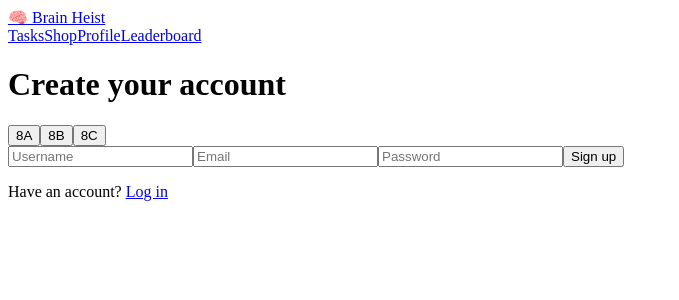
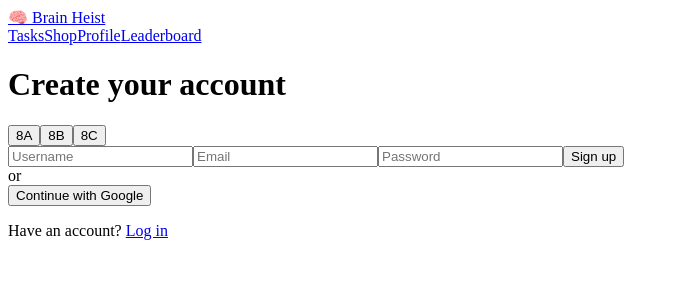
Before and after one commit to mrmemo87-cell/brain-heist, a Next.js app: page /signup in a window 1280 px wide. Shown: the top 300 px of the page, without its empty margins (0-679 px from the left). Built offline with nearby package versions, Linux system fonts and the light colour scheme; no server answers.

Commit message:
Update SignupClient.tsx

```diff
--- a/app/signup/SignupClient.tsx
+++ b/app/signup/SignupClient.tsx
@@ -29,12 +29,7 @@ export default function SignupClient() {
       return setErr(error.message);
     }
     try {
-      // Initializes profile & locks batch (must exist in DB)
-      await supabase.rpc('rpc_register', {
-        _batch: batch,
-        _username: username,
-        _avatar_url: null
-      });
+      await supabase.rpc('rpc_register', { _batch: batch, _username: username, _avatar_url: null });
     } catch (e: any) {
       setErr(e.message ?? 'Registration RPC failed');
     }
@@ -42,20 +37,24 @@ export default function SignupClient() {
     r.replace('/tasks');
   };
 
+  const signInWithGoogle = async () => {
+    setErr(null);
+    const redirectTo = `${window.location.origin}/tasks`;
+    const { error } = await supabase.auth.signInWithOAuth({
+      provider: 'google',
+      options: { redirectTo }
+    });
+    if (error) setErr(error.message);
+  };
+
   return (
     <div className="space-y-6 p-6">
       <h1 className="text-xl font-semibold">Create your account</h1>
+
       <form onSubmit={go} className="space-y-3">
         <div className="grid grid-cols-3 gap-2">
           {(['8A','8B','8C'] as const).map(b => (
-            <button
-              key={b}
-              type="button"
-              onClick={() => setBatch(b)}
-              className={`p-2 rounded ${batch === b ? 'bg-emerald-600' : 'bg-slate-800'}`}
-            >
-              {b}
-            </button>
+            <button key={b} type="button" onClick={() => setBatch(b)} className={`p-2 rounded ${batch === b ? 'bg-emerald-600' : 'bg-slate-800'}`}>{b}</button>
           ))}
         </div>
         <input className="w-full bg-slate-900 p-2 rounded" placeholder="Username" value={username} onChange={(e)=>setUsername(e.target.value)} />
@@ -64,6 +63,13 @@ export default function SignupClient() {
         {err && <p className="text-red-400 text-sm">{err}</p>}
         <button disabled={loading} className="px-4 py-2 bg-emerald-600 rounded">{loading ? 'Creating…' : 'Sign up'}</button>
       </form>
+
+      <div className="text-sm text-slate-400">or</div>
+
+      <button onClick={signInWithGoogle} className="px-4 py-2 bg-white text-slate-900 rounded">
+        Continue with Google
+      </button>
+
       <p className="text-sm text-slate-400">Have an account? <a className="underline" href="/login">Log in</a></p>
     </div>
   );
```
